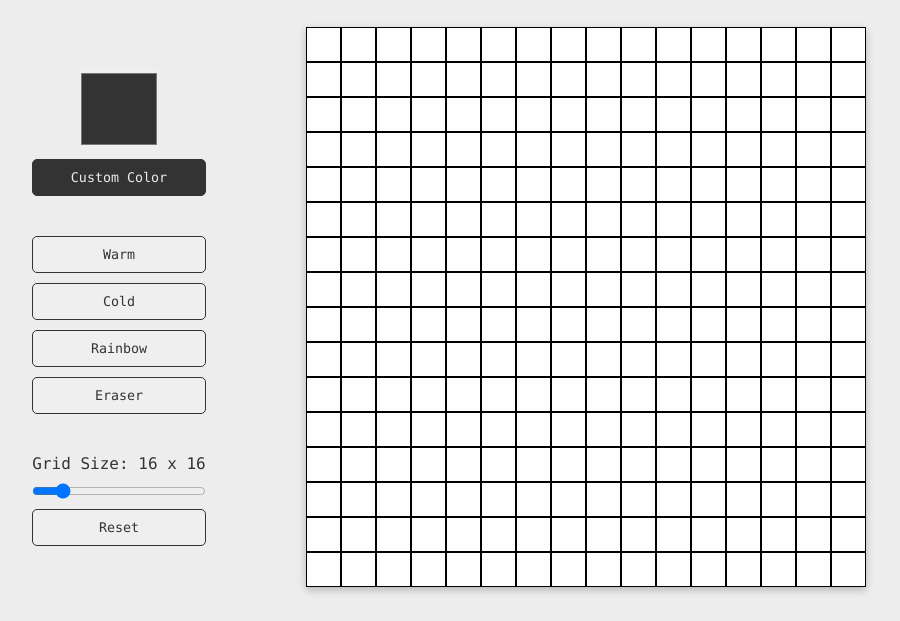
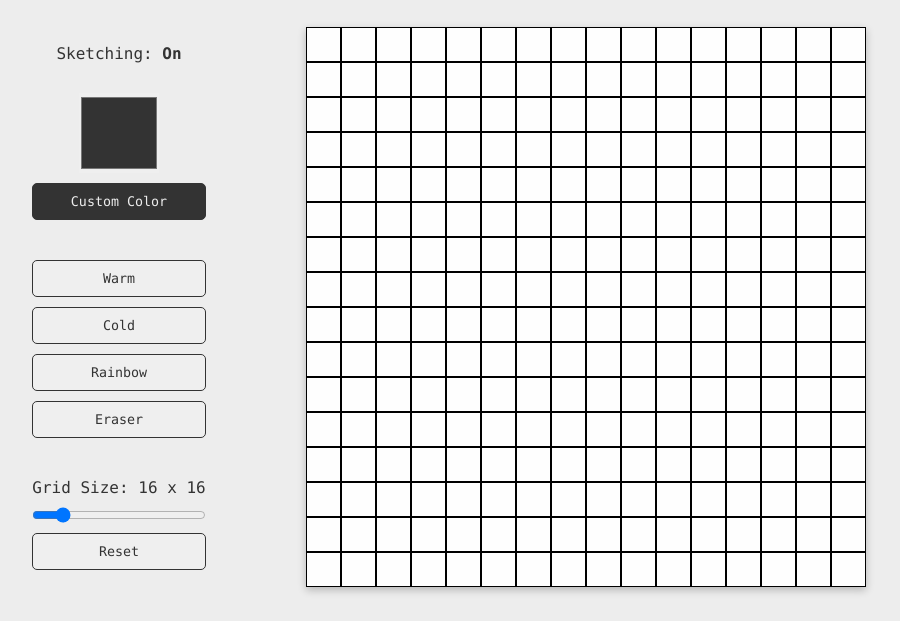
Before and after one commit to marcaroni3d/etch-a-sketch, a plain HTML site: page index.html in a window 1280 px wide. Shown: the part 117-738 px from the top of the page, without its empty margins (191-1091 px from the left). Drawn offline with Linux system fonts and the light colour scheme.

Commit message:
added display to show if Sketching is toggled on/off

```diff
--- a/index.html
+++ b/index.html
@@ -14,6 +14,7 @@
 
     <div class="main">
         <div id="user-interface">
+            <p>Sketching: <span id="sketch-mode"></span></p>
             <input id="color-input" type="color" value="">
             <button id="color-btn">Custom Color</button>
             <button id="warm-btn">Warm</button>
--- a/script.js
+++ b/script.js
@@ -21,6 +21,7 @@ function setCurrentMode(newMode) {
 
 /* USER INTERFACE */
 const gridContainer = document.getElementById('grid-container')
+const sketchModeDisplay = document.getElementById('sketch-mode')
 const colorInput = document.getElementById('color-input')
 const colorBtn = document.getElementById('color-btn')
 const warmBtn = document.getElementById('warm-btn')
@@ -48,7 +49,15 @@ window.onclick = () => toggleSketch()
 /* FUNCTIONS */
 function toggleSketch() {
     sketchMode = !sketchMode
-    console.log(sketchMode)
+    updateSketchModeDisplay()
+}
+function updateSketchModeDisplay() {
+    if (sketchMode) {
+        sketchModeDisplay.innerText = 'On'
+    }
+    if (!sketchMode) {
+        sketchModeDisplay.innerText = 'Off'
+    }
 }
 
 function changeSize(value) {
@@ -147,4 +156,5 @@ window.onload = () => {
     setCurrentMode(defaultMode)
     updateSizeValue(defaultSize)
     updateColorValue(defaultColor)
+    updateSketchModeDisplay()
 }
--- a/style.css
+++ b/style.css
@@ -47,6 +47,14 @@ header>p {
     justify-content: space-evenly;
     align-items: center;
     gap: 10px;
+    height: 100%;
+}
+#user-interface>p {
+    margin-bottom: 20px;
+    font-size: 1rem;
+}
+#sketch-mode {
+    font-weight:bold;
 }
 
 button, input {
```
